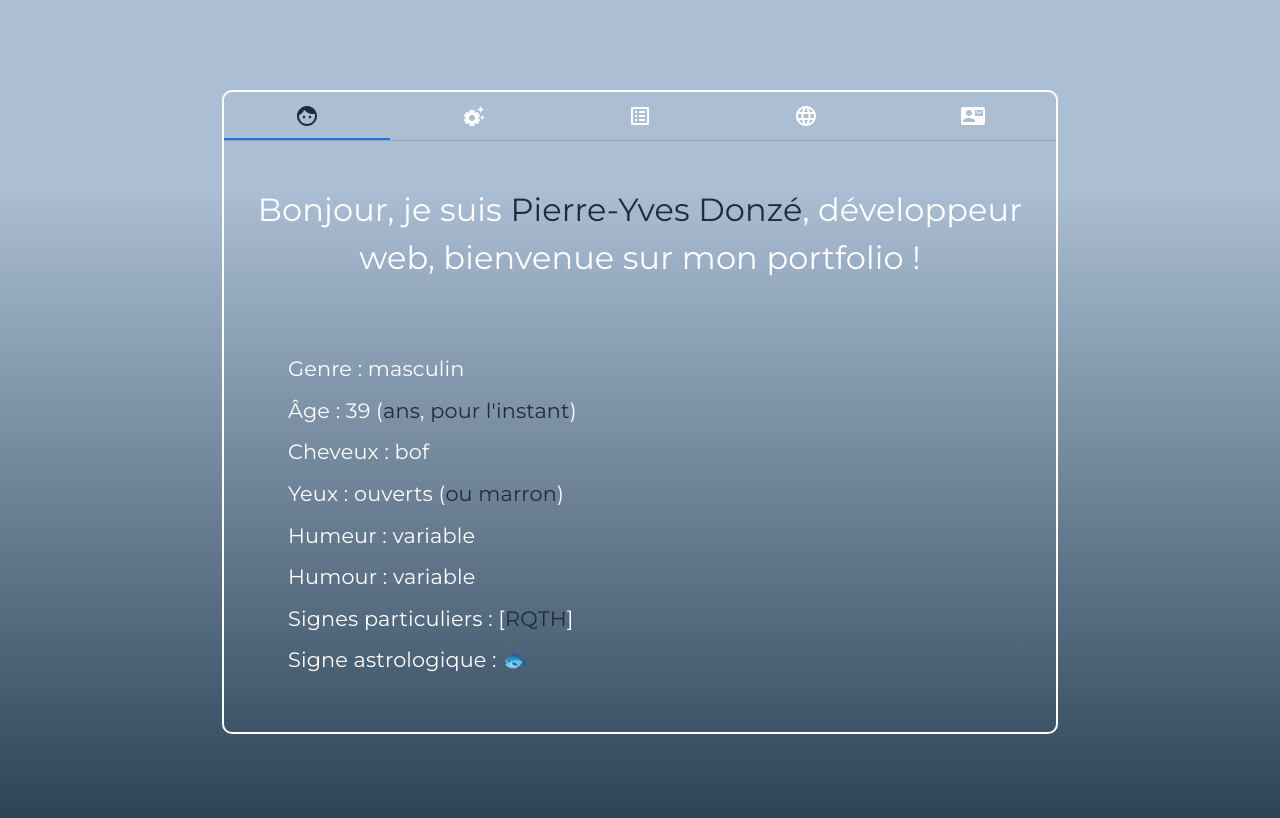
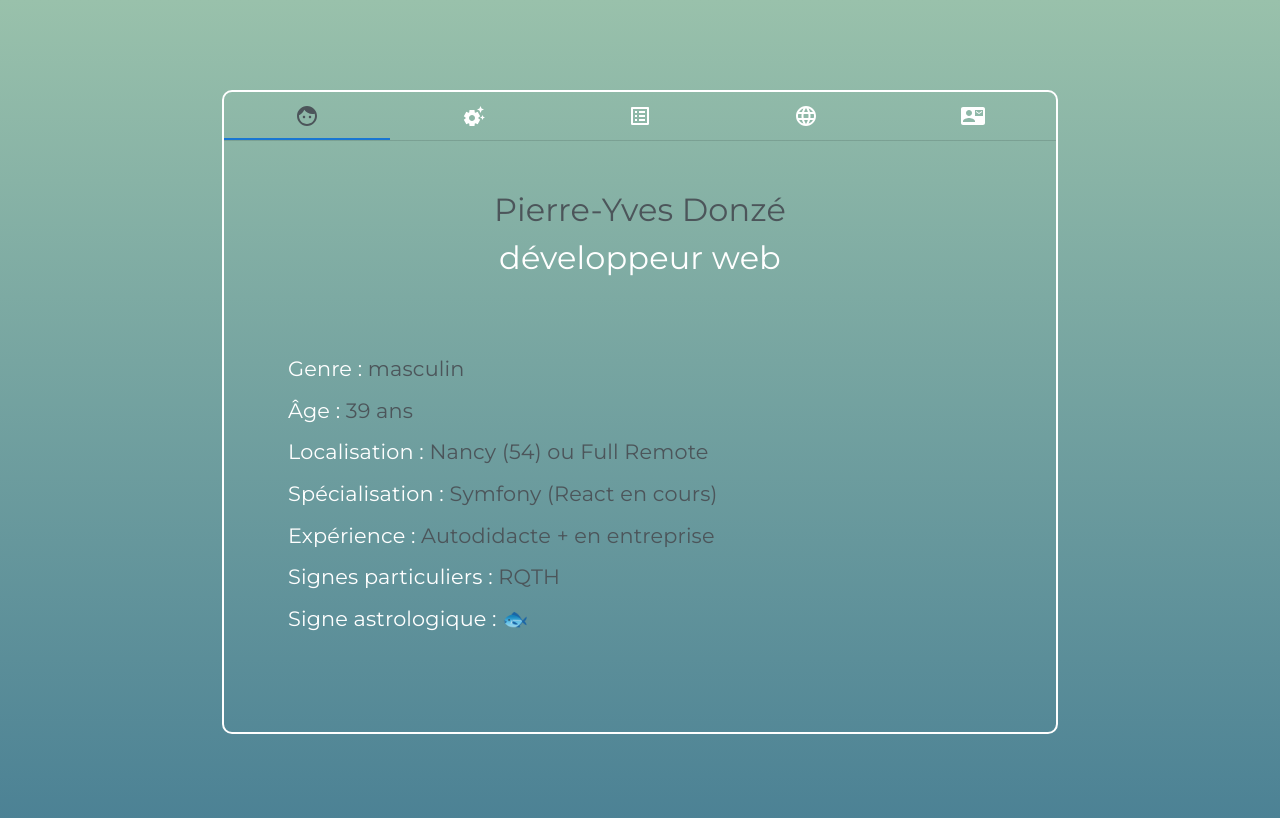
Before and after one commit to pierreyvesdonze/myportfolio, a React (Create React App) app: page / in a window 1280 px wide. Shown: the top 818 px of the page. Built offline with nearby package versions, Linux system fonts and the light colour scheme.

Commit message:
change colors css

```diff
--- a/public/styles/style.css
+++ b/public/styles/style.css
@@ -9,10 +9,11 @@ VARIABLES
 ******************************************
 */
 :root {
-  --body-bg: linear-gradient(180deg, #abbed4 22%, #283f53 100%);
+  --body-bg: linear-gradient(180deg, #99c1ab 0%, #4a8094 100%);
   --main-color: white;
-  --primary-color: #1f2b3d;
-  --font-color-span: #2f4361;
+  --primary-color: #4c555a;
+  --secondary-color: #9baab27c;
+  --font-color-span: #5c5f99;
 }
 
 /*
@@ -193,6 +194,7 @@ SECTION SKILLS
 .specs button:focus {
   -webkit-box-shadow: inset 0px 0px 4px 2px #140605;
           box-shadow: inset 0px 0px 4px 2px #140605;
+  background-color: var(--secondary-color);
   -webkit-transition: all 0.1s ease-in-out;
   transition: all 0.1s ease-in-out;
   -webkit-animation: flash 2s;
@@ -396,6 +398,21 @@ SECTION CV
 SECTION WORK
 ***********************************
 */
+.card-container {
+  display: -webkit-box;
+  display: -ms-flexbox;
+  display: flex;
+  -ms-flex-wrap: wrap;
+      flex-wrap: wrap;
+  -webkit-box-pack: center;
+      -ms-flex-pack: center;
+          justify-content: center;
+}
+
+.work-link {
+  margin-right: 1.5em;
+}
+
 .MuiPaper-root {
   background: transparent !important;
 }
@@ -406,6 +423,7 @@ SECTION CONTACT
 ***********************************
 */
 .card {
+  background-color: var(--secondary-color) !important;
   margin-top: 20%;
 }
 
--- a/public/styles/style.scss
+++ b/public/styles/style.scss
@@ -6,10 +6,12 @@ VARIABLES
 ******************************************
 */
 :root {
-    --body-bg: linear-gradient(180deg, #abbed4 22%, #283f53 100%);
+    --body-bg: linear-gradient(180deg, #99c1ab 0%, #4a8094 100%);
+
     --main-color: white;
-    --primary-color: #1f2b3d;
-    --font-color-span: #2f4361;
+    --primary-color: #4c555a;
+    --secondary-color: #9baab27c;
+    --font-color-span: #5c5f99;
 }
 /*
 ******************************************
@@ -88,6 +90,7 @@ APP
 PRESENTATION
 ******************************************
 */
+
 .presentation {
     @include xs {
         height: 800px !important;
@@ -156,6 +159,7 @@ SECTION SKILLS
 
 .specs button:focus {
     box-shadow: inset 0px 0px 4px 2px #140605;
+    background-color: var(--secondary-color);
     transition: all 0.1s ease-in-out;
     animation: flash 2s;
 }
@@ -315,6 +319,14 @@ SECTION CV
 SECTION WORK
 ***********************************
 */
+.card-container {
+    display: flex;
+    flex-wrap: wrap;
+    justify-content: center;
+}
+.work-link {
+    margin-right: 1.5em;
+}
 .MuiPaper-root {
     background: transparent !important;
 }
@@ -325,6 +337,7 @@ SECTION CONTACT
 ***********************************
 */
 .card {
+    background-color: var(--secondary-color) !important;
     margin-top: 20%;
     @include md {
         margin-top: 10%;
--- a/src/components/Contact/index.js
+++ b/src/components/Contact/index.js
@@ -1,5 +1,4 @@
 import * as React from 'react';
-import { Redirect } from 'react-router-dom';
 import Box from '@mui/material/Box';
 import Card from '@mui/material/Card';
 import CardContent from '@mui/material/CardContent';
--- a/src/components/Presentation/index.js
+++ b/src/components/Presentation/index.js
@@ -5,34 +5,34 @@ export default function Presentation() {
     return (
         <div className='presentation'>
             <h1 className='presentation-title'>
-                Bonjour, je suis <span>Pierre-Yves Donzé</span>, développeur web, bienvenue sur mon portfolio !
+                <span>Pierre-Yves Donzé</span>
+                <br />
+                développeur web
             </h1>
 
             <br />
 
             <div class="id-container">
+                {/* Résumé */}
                 <div class="infos">
                     <ul class="list">
                         <li>
-                            Genre : masculin
+                            Genre : <span>masculin</span>
                         </li>
                         <li>
-                            Âge : 39 (<span>ans</span>, <span>pour l'instant</span>)
+                            Âge : <span>39 ans</span>
                         </li>
                         <li>
-                            Cheveux : bof
+                            Localisation : <span>Nancy (54) ou Full Remote</span>
                         </li>
                         <li>
-                            Yeux : ouverts (<span>ou marron</span>)
+                            Spécialisation : <span>Symfony (React en cours)</span>
                         </li>
                         <li>
-                            Humeur : variable
+                            Expérience : <span>Autodidacte + en entreprise</span>
                         </li>
                         <li>
-                            Humour : variable
-                        </li>
-                        <li>
-                            Signes particuliers : [<span>RQTH</span>]
+                            Signes particuliers : <span>RQTH</span>
                         </li>
                         <li>
                             Signe astrologique : 🐟
--- a/src/components/Work/index.js
+++ b/src/components/Work/index.js
@@ -53,7 +53,7 @@ export default function CustomizedAccordions() {
         <div>
             <h1>Réalisations</h1>
             <Accordion expanded={expanded === 'panel1'} onChange={handleChange('panel1')}>
-                <AccordionSummary aria-controls="panel1d-content" id="panel1d-header">
+                <AccordionSummary aria-controls="panel1d-content" id="panel1d-header" className="accordion-summary">
                     <Typography><span>Petit Foetus</span></Typography>
                 </AccordionSummary>
                 <AccordionDetails>
```
Also changed, not shown: 1 other file (tests, documents, lock files or other folders).
